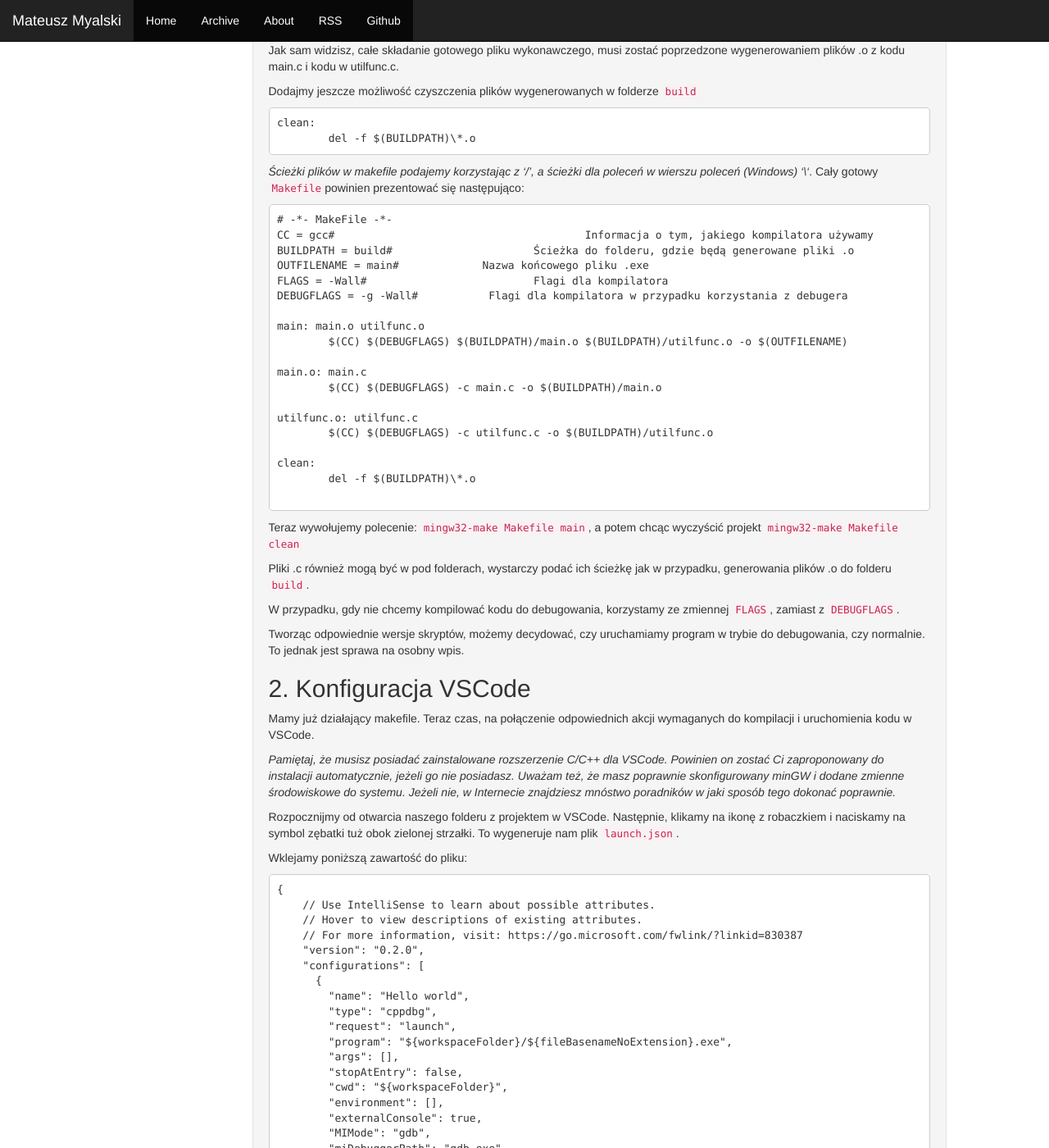
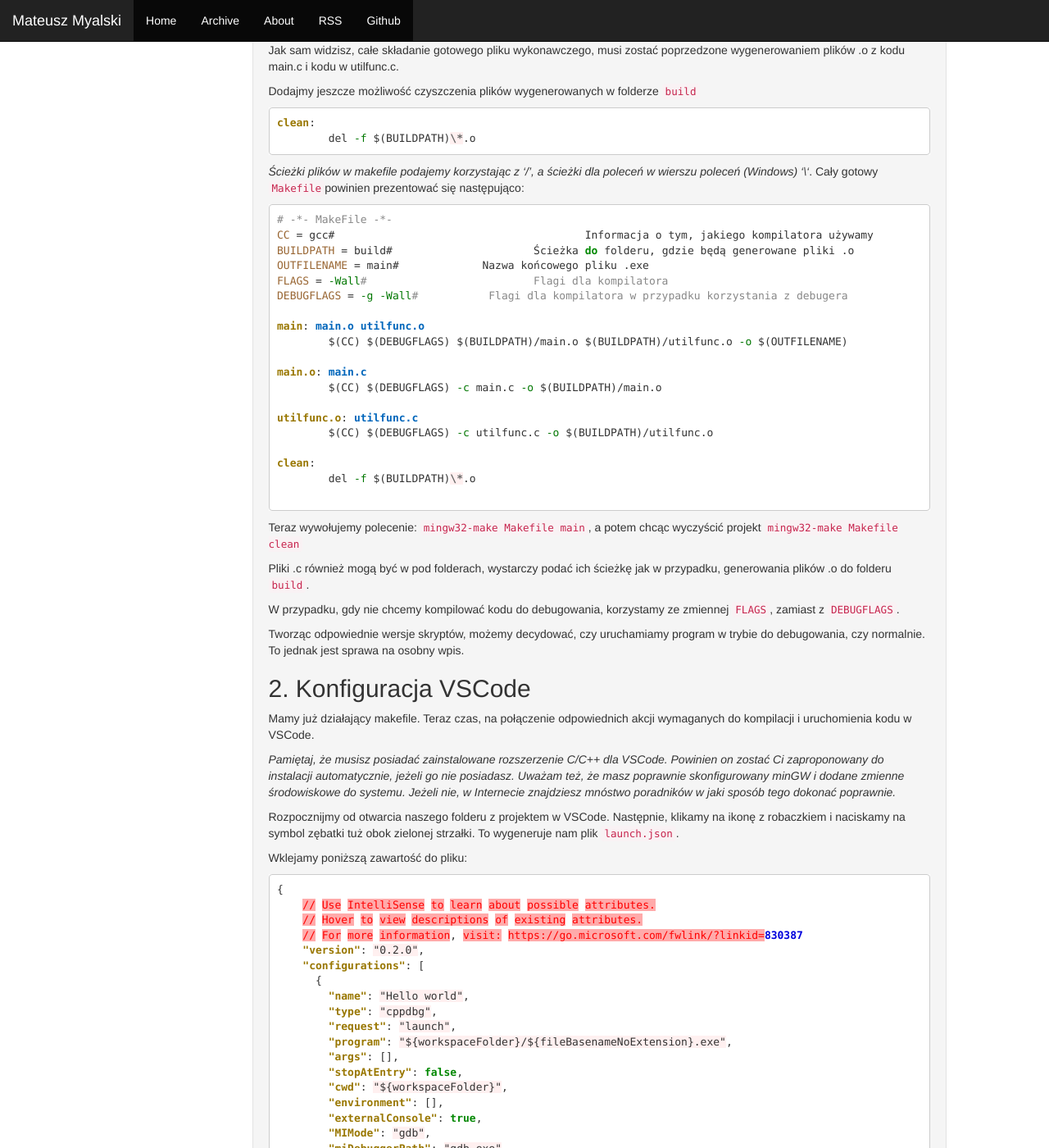
Before and after one commit to MateuszMyalski/MateuszMyalski.github.io, a Jekyll site: the page built from _posts/2019-12-23-VSCode-Automatyzacja-i-tworzenie-Makefile.md, in a window 1280 px wide and 1400 px high, scrolled down 1808 px. Shown: the whole window at 82% size. Built offline with Jekyll 4.4.1, drawn with Linux system fonts in a browser that asks for light colours; some of the changed text lies outside the part shown.

Commit message:
Code coloring test

````diff
--- a/_posts/2019-12-23-VSCode-Automatyzacja-i-tworzenie-Makefile.md
+++ b/_posts/2019-12-23-VSCode-Automatyzacja-i-tworzenie-Makefile.md
@@ -34,7 +34,7 @@ Warto zaznaczyć, że znaki białe są dosyć istotne w tego typu plików.
 
 Następnie określmy parę zmiennych, które ułatwią nam uniwersalizację poleceń wydawanych kompilatorowi.
 
-```
+```makefile
 # -*- MakeFile -*-
 CC = gcc#					 Informacja o tym, jakiego kompilatora używamy
 BUILDPATH = build#			 Ścieżka do folderu, gdzie będą generowane pliki .o
@@ -48,7 +48,7 @@ Aby odwołać się potem do zmiennych wpisujemy: `$(nazwa_zmiennej)`.
 
 Zacznijmy pisać pierwszą zależność. Struktura podprogramów wygląda następująco:
 
-```
+```makefile
 etykieta: zależności
 	instrukcje do wykonania
 ```
@@ -56,7 +56,7 @@ etykieta: zależności
 Etykieta, jak sama nazwa wskazuje - nazywa dany blok skryptu. Zależności określają nam, jakie podprogramy muszą zostać wykonane wcześniej, nim przejdziemy do wykonywania instrukcji. Przybliżmy do przykładem.
 Wykonujemy polecenie `mingw32-make Makefile AAA`, w pliku make mamy następujący kod:
 
-```
+```makefile
 # -*- MakeFile -*-
 AAA: BBB.o CCC.o
 	instrukcja1
@@ -70,7 +70,7 @@ Wywołujemy początkowo etykietę AAA, podprogram ten ma dwie zależności BBB.o
 
 Wróćmy do pisania naszego prawdziwego makefile. Potrzebujemy skompilować główny kod programu, zawarty w pliku `main.c`, program korzysta z zewnętrznie dostarczonej funkcji, opisanej w pliku `utilfunc.c`. Potrzebujemy, więc dokonać kompilacji tych dwóch plików. Robiąc to ręcznie napisalibyśmy kolejno:
 
-```
+```makefile
 gcc -g -Wall -c main.c -o build/main.o
 gcc -g -Wall -c utilfunc.c -o build/utilfunc.o
 gcc -g -Wall build/main.o build/utilfunc.o -o main
@@ -86,7 +86,7 @@ Pamiętajmy, że zostanie zamienione :
 - BUILDPATH na "build"
 - OUTFILENAME na "main"
 
-```
+```makefile
 main: main.o utilfunc.o
 	$(CC) $(DEBUGFLAGS) $(BUILDPATH)/main.o $(BUILDPATH)/utilfunc.o -o $(OUTFILENAME)
 
@@ -102,7 +102,7 @@ Jak sam widzisz, całe składanie gotowego pliku wykonawczego, musi zostać popr
 
 Dodajmy jeszcze możliwość czyszczenia plików wygenerowanych w folderze `build`
 
-```
+```makefile
 clean:
 	del -f $(BUILDPATH)\*.o
 ```
@@ -110,7 +110,7 @@ clean:
 *Ścieżki plików w makefile podajemy korzystając z '/', a ścieżki dla poleceń w wierszu poleceń (Windows) '\\'*.
 Cały gotowy `Makefile`powinien prezentować się następująco:
 
-```
+```makefile
 # -*- MakeFile -*-
 CC = gcc#					Informacja o tym, jakiego kompilatora używamy
 BUILDPATH = build#			Ścieżka do folderu, gdzie będą generowane pliki .o
@@ -151,7 +151,7 @@ Rozpocznijmy od otwarcia naszego folderu z projektem w VSCode. Następnie, klika
 
 Wklejamy poniższą zawartość do pliku:
 
-```
+```json
 {
     // Use IntelliSense to learn about possible attributes.
     // Hover to view descriptions of existing attributes.
@@ -192,7 +192,7 @@ Co możemy zmienić:
 Czas na automatyzację wykonania pliku Makefile.
 W utworzonym folderze .vscode dodajemy plik `tasks.json` i wklejamy do niego zawartość:
 
-```
+```json
 {
     "version": "2.0.0",
     "tasks": [
@@ -221,7 +221,7 @@ Następnie, aby rozpocząć debugowanie `F5`.
 
 Jeżeli chcemy, aby przed każdym uruchomieniem programu wykonywana była kompilacja, w pliku `launch.json` dodajemy linijkę:
 
-```
+```json
 "preLaunchTask": "Build"
 ```
 
````
